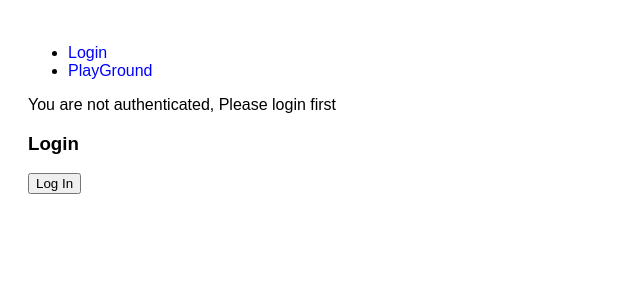
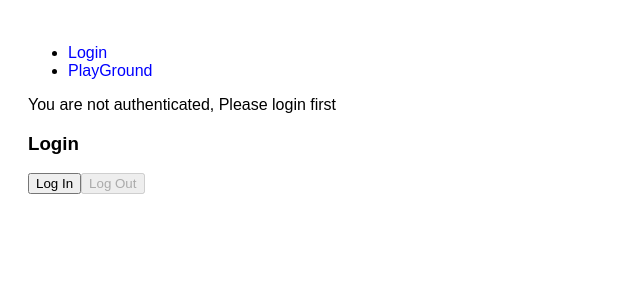
Before and after one commit to acciojob/code-playground-SaiKiran93814, a React app: page /login in a window 1280 px wide. Shown: the top 300 px of the page, without its empty margins (0-640 px from the left). Built offline with nearby package versions, Linux system fonts and the light colour scheme.

Commit message:
again updated login page

```diff
--- a/src/Pages/LoginPage.js
+++ b/src/Pages/LoginPage.js
@@ -7,11 +7,21 @@ function LoginPage({ isAuthenticated, setIsAuthenticated }) {
   return (
     <div data-testid="login-page">
       <h3>Login</h3>
-      {isAuthenticated ? (
-        <button onClick={handleLogout}>Log Out</button>  // ✅ Plain button for Cypress
-      ) : (
-        <button onClick={handleLogin}>Log In</button>     // ✅ Plain button for Cypress
-      )}
+
+      {/* ✅ Always render BOTH buttons, disable one based on auth */}
+      <button
+        onClick={handleLogin}
+        disabled={isAuthenticated}
+      >
+        Log In
+      </button>
+
+      <button
+        onClick={handleLogout}
+        disabled={!isAuthenticated}
+      >
+        Log Out
+      </button>
     </div>
   );
 }
```
